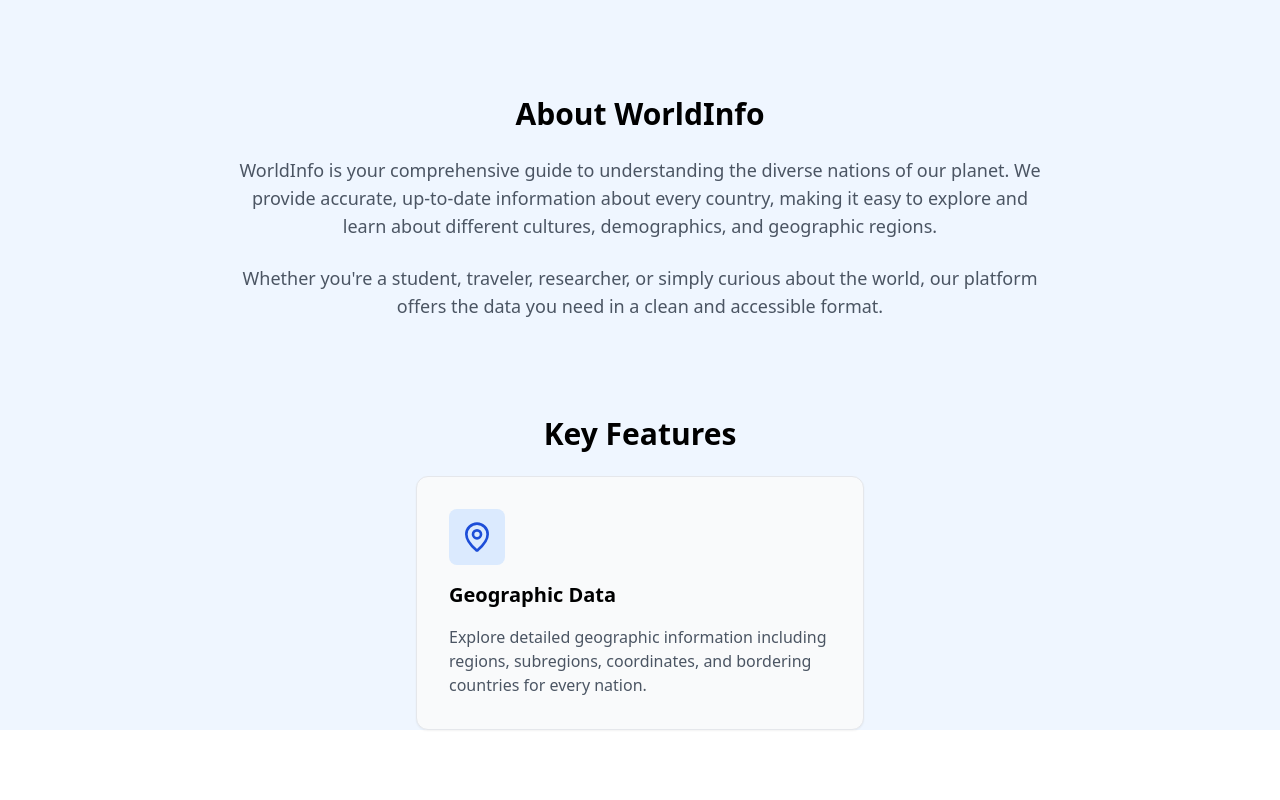
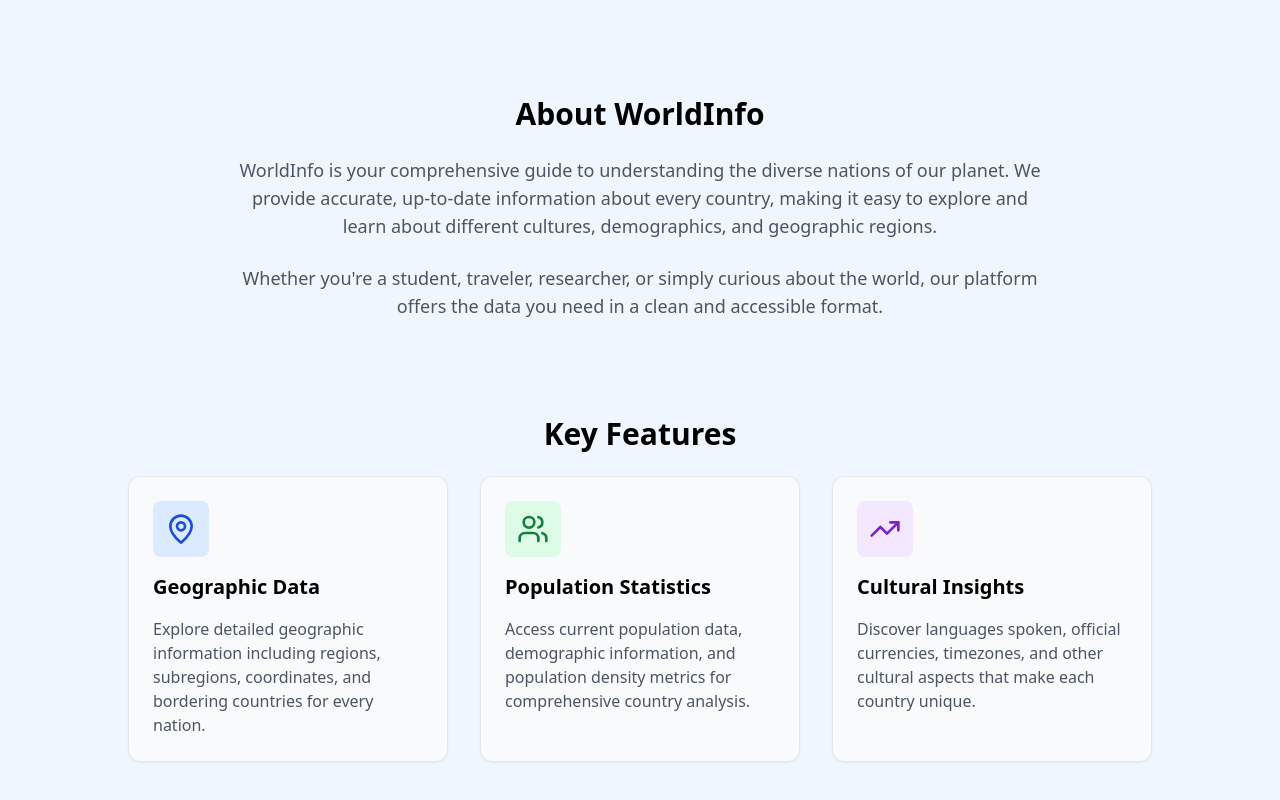
Before and after one commit to zainabometere621/countries-webapp, a React (Vite) app: page / in a window 1280 px wide. Shown: the part 498-1298 px from the top of the page. Before the commit the page ends 1252 px from the top, so only its background shows below. Built offline with nearby package versions, Linux system fonts and the light colour scheme.

Commit message:
feat: made some changes to some components

```diff
--- a/src/components/KeyFeatures.jsx
+++ b/src/components/KeyFeatures.jsx
@@ -1,18 +1,54 @@
-import { MapPin } from "lucide-react";
+// import {keyFeaturesCard} from "../data"
+// export default function KeyFeatures() {
+//   return (
+//     <section className="flex flex-col items-center justify-center mt-24 mb-10 space-y-6">
+//       <h1 className="font-bold text-3xl">Key Features</h1>
 
+//       {/* Single grid container */}
+//       <div className="grid grid-cols-1 md:grid-cols-2 lg:grid-cols-3 gap-8 px-32 pb-20">
+//         {keyFeaturesCard.map((card, index) => (
+//           <div
+//             key={index}
+//             className="p-6 bg-gray-50 border border-gray-200 rounded-xl shadow-sm space-y-4"
+//           >
+//             <div className="w-14 h-14 bg-blue-100 flex items-center justify-center rounded-lg">
+//               <MapPin className="text-blue-700 w-8 h-8" />
+//             </div>
+//             <h2 className="font-semibold text-xl">{card.title}</h2>
+//             <p className="text-gray-600 text-base">{card.description}</p>
+//           </div>
+//         ))}
+//       </div>
+//     </section>
+//   );
+// }
+
+import {keyFeaturesCard} from "../data"
 export default function KeyFeatures() {
   return (
-    <section className="flex flex-col space-y-6 items-center justify-center mt-24 mb-6">
+    <section className="flex flex-col items-center justify-center mt-24 space-y-6">
       <h1 className="font-bold text-3xl">Key Features</h1>
-      <div className="max-w-md p-8 bg-gray-50 border border-gray-200 rounded-xl shadow-sm space-y-4">
-        <div className="w-14 h-14 bg-blue-100 flex items-center justify-center rounded-lg">
-          <MapPin className="text-blue-700 w-8 h-8" />
-        </div>
-        <h2 className="font-semibold text-xl">Geographic Data</h2>
-        <p className="text-gray-600 text-base ">
-          Explore detailed geographic information including regions, subregions,
-          coordinates, and bordering countries for every nation.
-        </p>
+
+      <div className="grid grid-cols-1 md:grid-cols-2 lg:grid-cols-3 gap-8 px-32 pb-20">
+        {keyFeaturesCard.map((card, index) => {
+          const Icon = card.icon;
+
+          return (
+            <div
+              key={index}
+              className="p-6 bg-gray-50 border border-gray-200 rounded-xl shadow-sm space-y-4"
+            >
+              <div
+                className={`w-14 h-14 flex items-center justify-center rounded-lg ${card.bgColor}`}
+              >
+                <Icon className={`w-8 h-8 ${card.iconColor}`} />
+              </div>
+
+              <h2 className="font-semibold text-xl">{card.title}</h2>
+              <p className="text-gray-600 text-base">{card.description}</p>
+            </div>
+          );
+        })}
       </div>
     </section>
   );
--- /dev/null
+++ b/src/data.js
@@ -0,0 +1,25 @@
+import { MapPin, Users, TrendingUp } from "lucide-react";
+
+export const keyFeaturesCard = [
+  {
+    icon: MapPin,
+    bgColor:"bg-blue-100",
+    iconColor:"text-blue-700",
+    title: "Geographic Data",
+    description: "Explore detailed geographic information including regions, subregions, coordinates, and bordering countries for every nation.",
+  },
+  {
+    icon: Users,
+    bgColor:"bg-green-100",
+    iconColor:"text-green-700",
+    title: "Population Statistics",
+    description: "Access current population data, demographic information, and population density metrics for comprehensive country analysis.",
+  },
+  {
+    icon: TrendingUp,
+    bgColor:"bg-purple-100",
+    iconColor:"text-purple-700",
+    title: "Cultural Insights",
+    description: "Discover languages spoken, official currencies, timezones, and other cultural aspects that make each country unique."
+  }
+];
```
